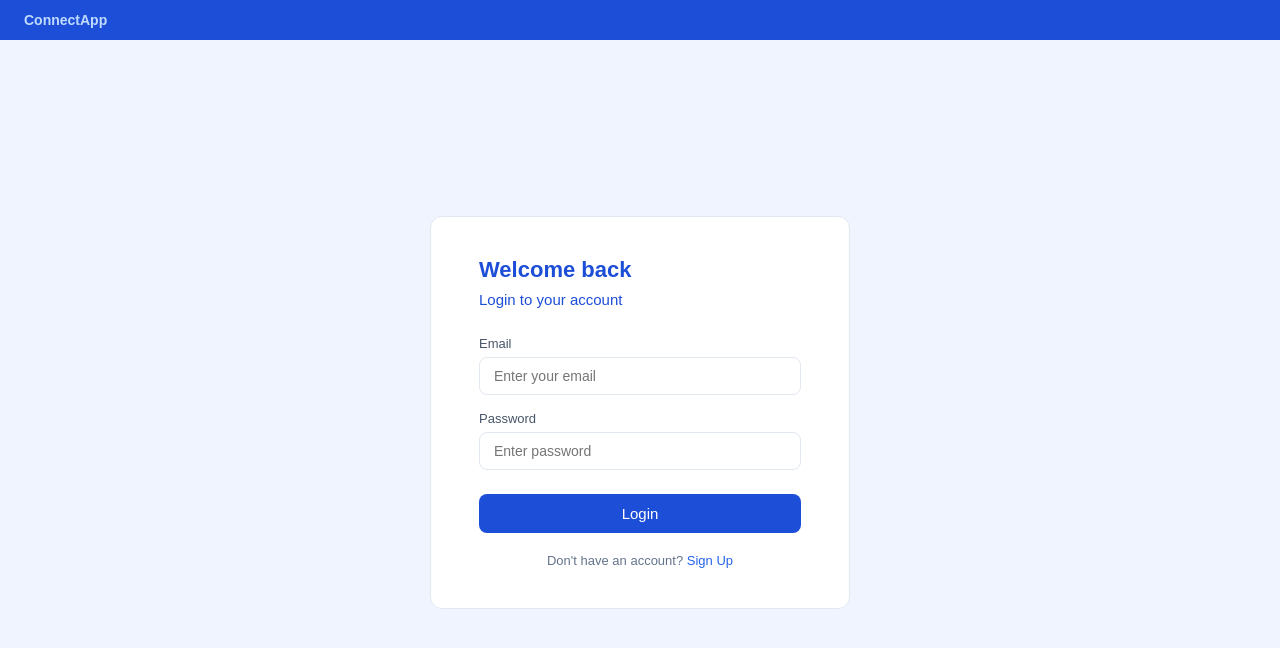
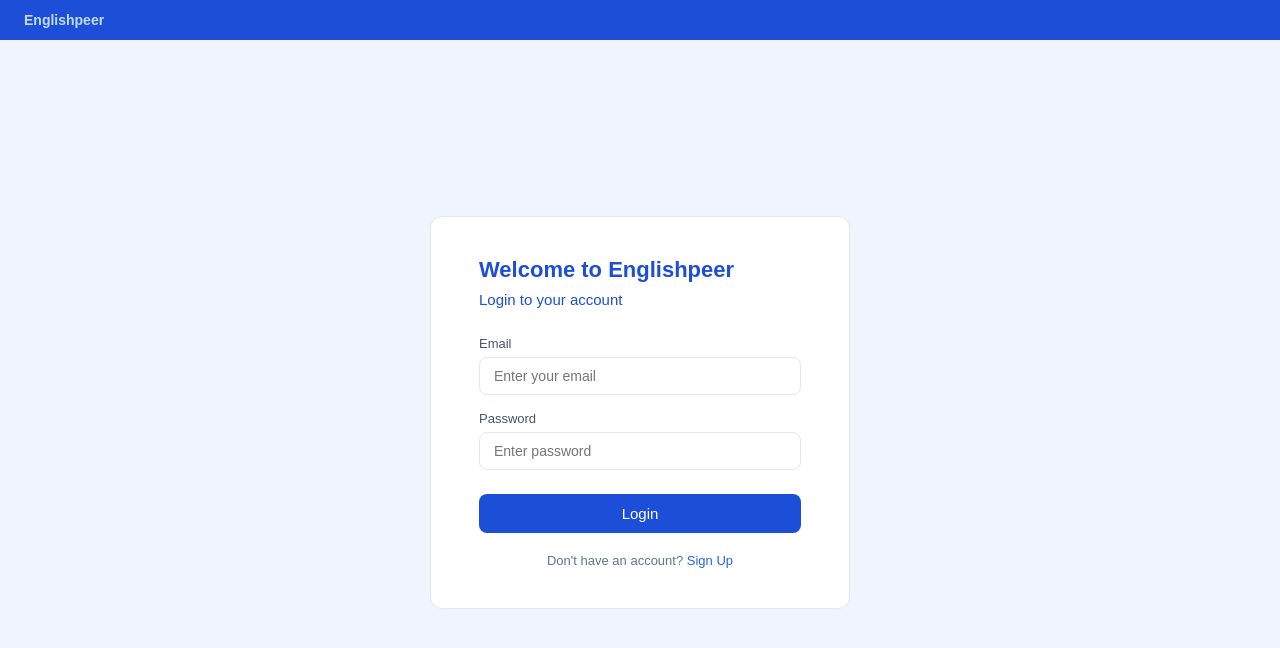
Before and after one commit to mdraselkhandaker20-png/connectapp, a Flask app: page / in a window 1280 px wide. Shown: the top 648 px of the page. Run offline with Flask 3, Linux system fonts and the light colour scheme; some libraries are stand-ins or nearby versions.

Commit message:
Update index.html

```diff
--- a/templates/index.html
+++ b/templates/index.html
@@ -1,16 +1,16 @@
 <!DOCTYPE html>
 <html>
 <head>
-    <title>ConnectApp — Login</title>
+    <title>Englishpeer — Login</title>
     <link rel="stylesheet" href="{{ url_for('static', filename='style.css') }}">
 </head>
 <body>
 <nav class="navbar">
-    <span class="logo">ConnectApp</span>
+    <span class="logo">Englishpeer</span>
 </nav>
 <div class="auth-wrapper">
     <div class="auth-box">
-        <h2>Welcome back</h2>
+        <h2>Welcome to Englishpeer</h2>
         <p class="subtitle">Login to your account</p>
         {% if error %}
         <div class="error-msg">{{ error }}</div>
```
